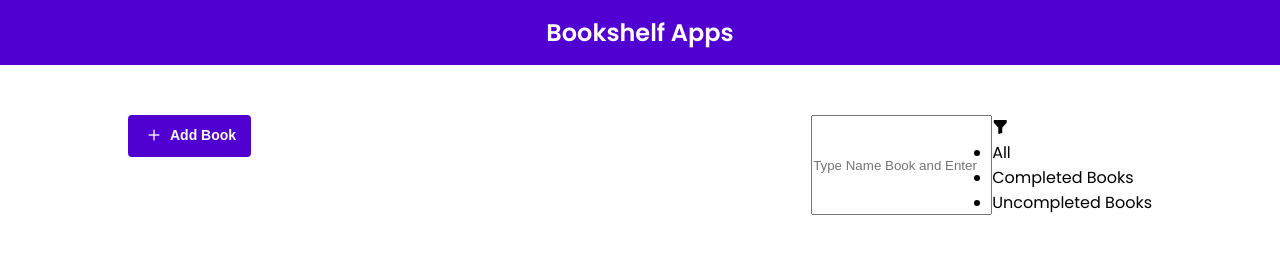
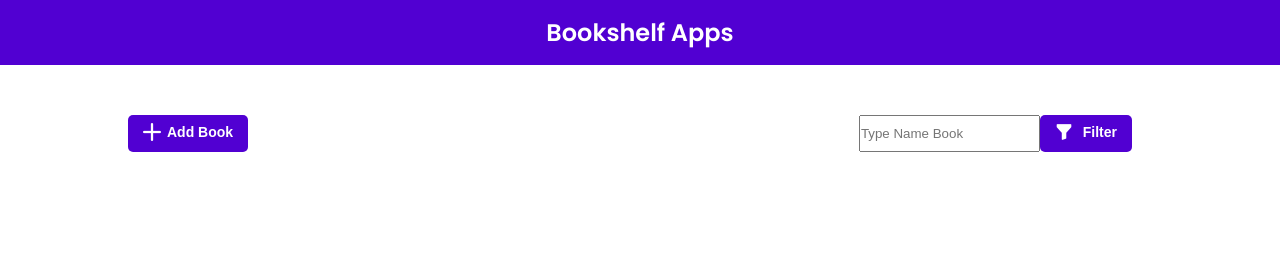
Before and after one commit to msuryaditriputraR/Bookshelf-Apps, a website: page index.html in a window 1280 px wide. Drawn offline with nearby package versions, Linux system fonts and the light colour scheme.

Commit message:
styling dropdown btn

```diff
--- a/assets/css/style.css
+++ b/assets/css/style.css
@@ -3,6 +3,10 @@
 
 /* Icons Bootstrap */
 @import url("https://cdn.jsdelivr.net/npm/bootstrap-icons@1.5.0/font/bootstrap-icons.css");
+
+:root {
+    --main-color: #5100d2;
+}
 
 /* resetcss */
 * {
@@ -18,7 +22,7 @@ body {
 
 /* Header */
 header {
-    background-color: #5100d2;
+    background-color: var(--main-color);
     text-align: center;
     /* position: fixed;
     right: 0;
@@ -45,23 +49,55 @@ header #title {
 
 #left {}
 
-.btn-tambah {
-    background-color: #5100d2;
+.btn {
+    background-color: var(--main-color);
     border: 0px;
     padding: 8px 15px;
-    color: rgb(255, 255, 255);
+    color: white;
     font-size: 14px;
     font-weight: 600;
-    border-radius: 4px;
+    border-radius: 5px;
+    cursor: pointer;
 }
 
-.btn-tambah .bi-plus {
-    font-size: 22px;
+.bi-plus-lg,
+.bi-funnel-fill {
+    font-size: 18px;
     vertical-align: middle;
-    margin-right: 5px;
+    margin-right: 6px;
 }
 
 #right {
     display: flex;
+}
 
+.dropdown-filter {
+    position: relative;
+    display: inline-block;
+    margin-right: 20px;
+    cursor: pointer;
 }
+
+.dropdown-filter .dropdown-filter-menu {
+    position: absolute;
+    z-index: 1;
+    background-color: #f9f9f9;
+    box-shadow: 0px 8px 16px 0px rgba(0, 0, 0, .2);
+    width: 200px;
+    padding: 12px;
+    margin-top: 5px;
+    border-radius: 5px;
+    display: none;
+}
+
+.d-block {
+    display: block;
+}
+
+.dropdown-filter .dropdown-filter-menu .menu {
+    font-size: .9rem;
+}
+
+.dropdown-filter .dropdown-filter-menu .menu label {
+    margin-left: 5px;
+}
--- a/index.html
+++ b/index.html
@@ -17,18 +17,27 @@
         <div class="container">
             <div id="top">
                 <div id="left">
-                    <button class="btn-tambah"><i class="bi bi-plus"></i>Add Book</button>
+                    <button class="btn"><i class="bi bi-plus-lg"></i>Add Book</button>
                 </div>
                 <div id="right">
-                    <input type="text" class="input-search" placeholder="Type Name Book and Enter">
+                    <input type="text" class="input-search" placeholder="Type Name Book">
                     <div class="dropdown-filter">
-                        <i class="bi bi-funnel-fill"></i>
+                        <button class="btn">
+                            <i class="bi bi-funnel-fill"></i> Filter
+                        </button>
                         <div class="dropdown-filter-menu">
-                            <ul>
-                                <li id="all">All</li>
-                                <li id="completed">Completed Books</li>
-                                <li id="uncompleted">Uncompleted Books</li>
-                            </ul>
+                            <div class="menu">
+                                <input type="checkbox" id="all" value="all">
+                                <label for="all">All</label>
+                            </div>
+                            <div class="menu">
+                                <input type="checkbox" id="completed" value="completed">
+                                <label for="completed">Completed Books</label>
+                            </div>
+                            <div class="menu">
+                                <input type="checkbox" id="uncompleted" value="uncompleted">
+                                <label for="uncompleted">Uncompleted Books</label>
+                            </div>
                         </div>
                     </div>
                 </div>
```
